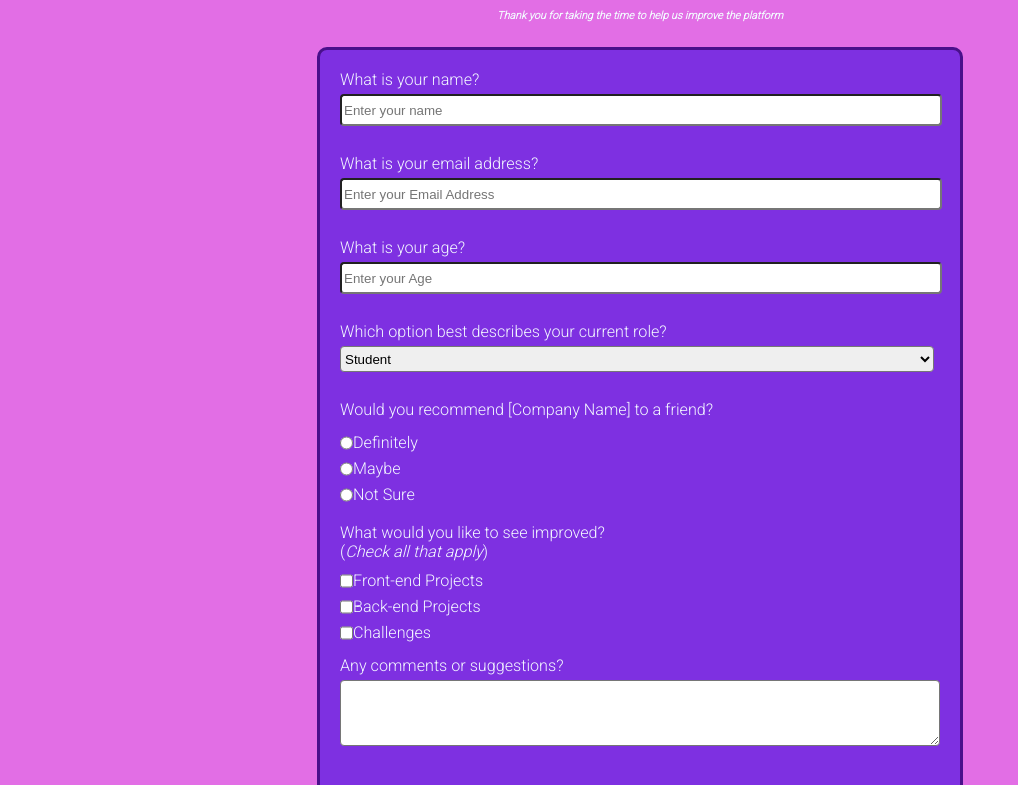
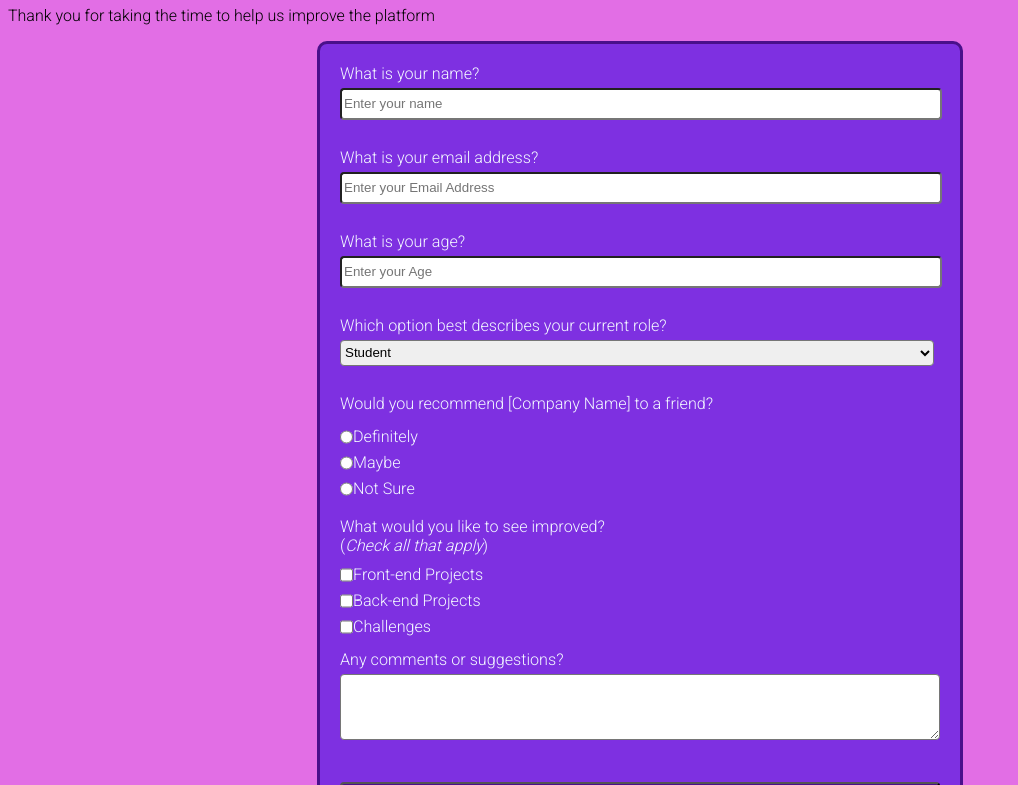
Before and after one commit to uk-2149/Form_zairza_task-2, a plain HTML site: page index.html in a window 1280 px wide. Shown: the part 75-860 px from the top of the page, without its empty margins (0-1018 px from the left). Drawn offline with Linux system fonts and the light colour scheme.

Commit message:
Update index.html

```diff
--- a/index.html
+++ b/index.html
@@ -8,7 +8,7 @@
 </head>
 <body>
     <h1>Skill++ Survey Form</h1>
-    <h6>Thank you for taking the time to help us improve the platform</h6>
+    <p>Thank you for taking the time to help us improve the platform</p>
     <!--Form-->
     <form action="">
         <label for="name">
```
